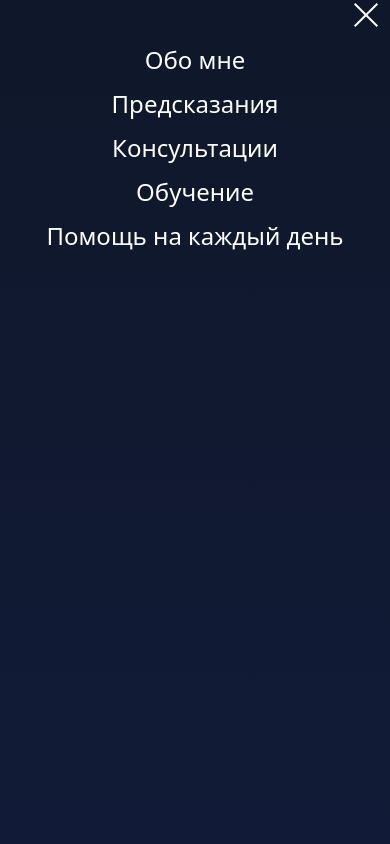
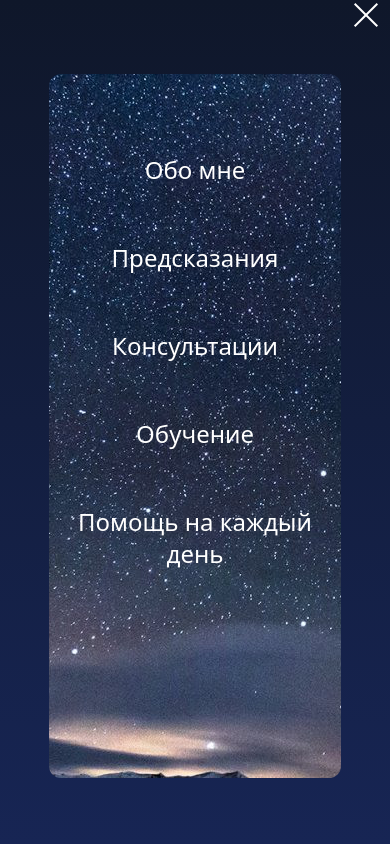
Before and after one commit to Olvovchenko/astrology, a website: page index.html in a window 390 px wide. Both pictures are taken after a click on the button 368 px from the left and 30 px from the top of the page. Shown: the top 844 px of the page. Drawn offline with nearby package versions, Linux system fonts and the light colour scheme.

Commit message:
menu new variant

```diff
--- a/index.html
+++ b/index.html
@@ -14,11 +14,13 @@
       src="https://cdn.jsdelivr.net/npm/alpinejs@3.12.3/dist/cdn.min.js"
     ></script>
   </head>
-  <body class="bg-gradient-to-b from-slate-900 to-blue-950">
+  <body
+    x-data="{open: false}"
+    class="bg-gradient-to-b from-slate-900 to-blue-950"
+  >
     <header
-      x-data="{open: false}"
-      x-bind:class="{ 'h-screen':open,'flex-row':!open, 'flex-col':open, 'justify-between':!open, 'items-end':open}"
-      class="flex w-screen lg:w-full"
+      x-bind:class="{ 'h-screen':open,'flex-row':!open, 'flex-col':open, 'items-end':open}"
+      class="flex justify-between w-screen lg:w-full"
     >
       <div
         x-bind:class="{'hidden':open}"
@@ -40,7 +42,7 @@
         x-on:click="open= ! open"
         class="flex flex-col justify-start my-1 mx-1 relative lg:hidden"
       >
-        <div :class="open?'':'space-y-2.5'" class="h-9 w-9">
+        <div :class="open?'':'space-y-3'" class="h-9 w-9">
           <span
             x-bind:class="{'rotate-45':open, 'absolute':open,'top-2.5':open}"
             class="block w-8 h-0.5 bg-white"
@@ -57,9 +59,10 @@
       </button>
       <div
         x-bind:class="{'hidden':!open}"
-        class="w-full text-center text-2xl text-white from-slate-900 to-blue-950"
+        class="h-5/6 w-3/4 bg-no-repeat text-center text-2xl pt-20 rounded-xl text-white self-center"
+        style="background-image: url(skynight.png)"
       >
-        <ul class="space-y-3">
+        <ul class="flex flex-col h-full space-y-14">
           <li><a href="">Обо мне</a></li>
           <li><a href="">Предсказания</a></li>
           <li><a href="">Консультации</a></li>
@@ -67,9 +70,10 @@
           <li><a href="">Помощь на каждый день</a></li>
         </ul>
       </div>
+      <div class="h-9" x-bind:class="{'hidden':!open}"></div>
     </header>
     <nav
-      class="hidden w-full lg:flex lg:flex-row lg:justify-around text-lg text-white"
+      class="hidden w-full lg:flex lg:fixed lg:flex-row lg:justify-around text-lg text-white"
     >
       <a href="">Обо мне</a>
       <a href="">Предсказания</a>
@@ -78,6 +82,7 @@
       <a href="">Помощь на каждый день</a>
     </nav>
     <div
+      x-bind:class="{'hidden':open}"
       class="w-full lg:w-4/5 mt-12 bg-gradient-to-b from-slate-900 to-blue-950 lg:bg-amber-50 flex flex-row flex-wrap justify-center mx-auto"
     >
       <div
```
Also changed, not shown: css/style.css, skynight.png (added).
